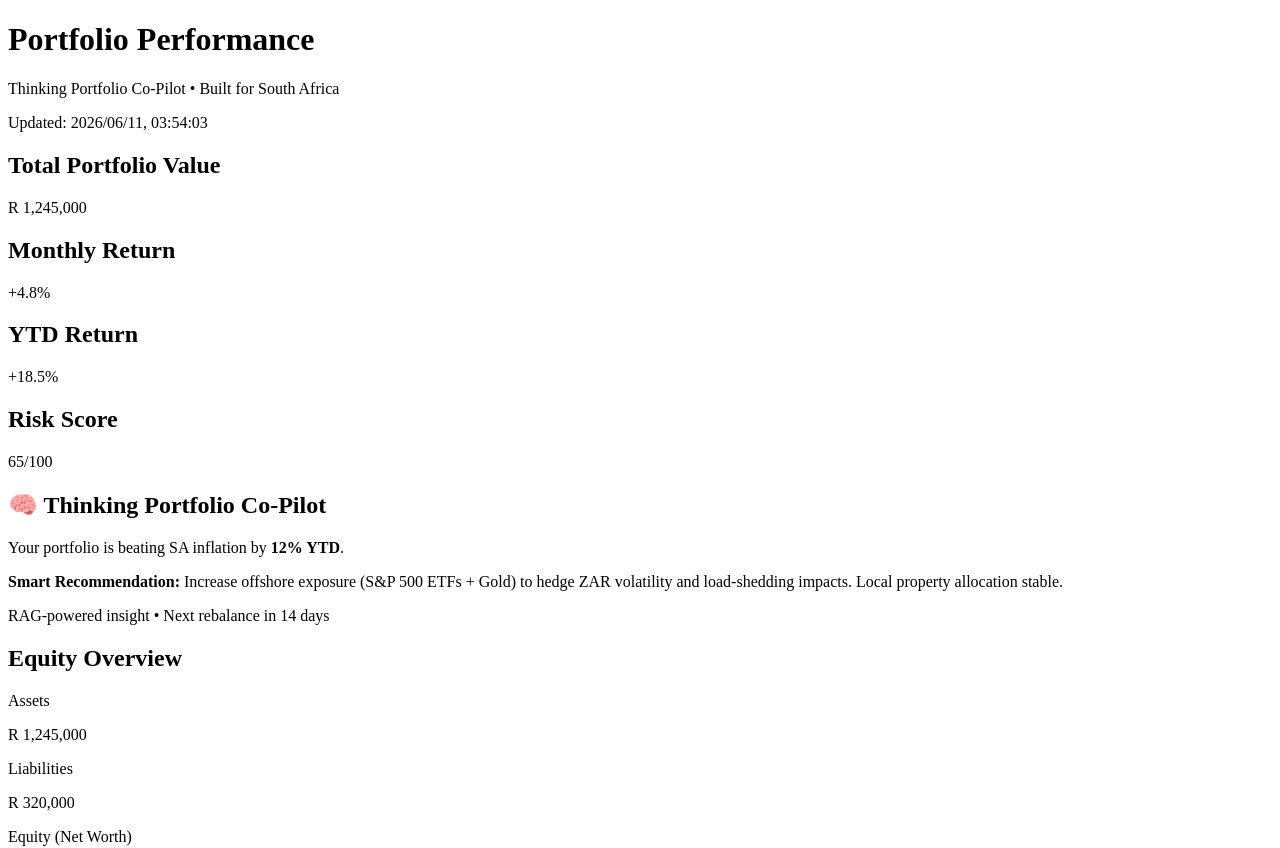
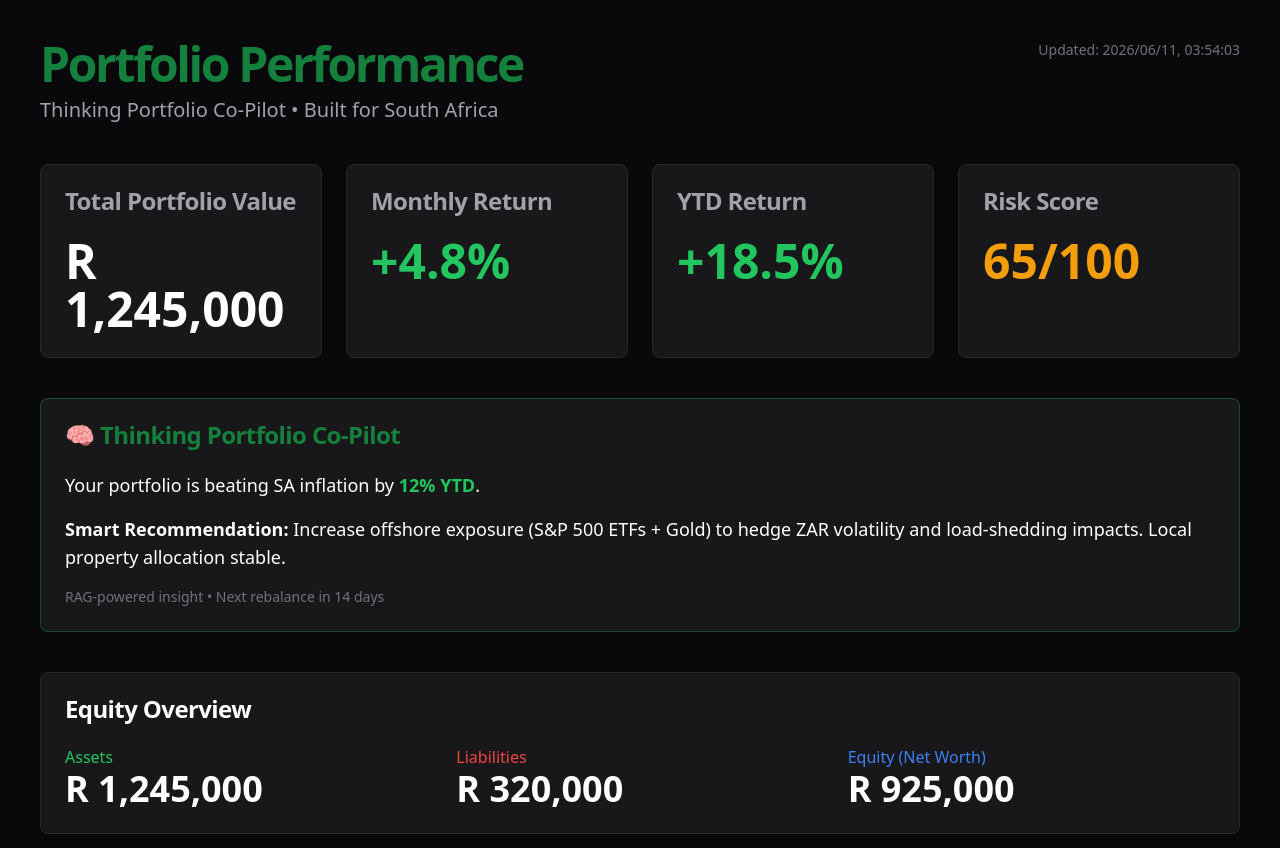
Before and after one commit to andilehlutwa3251-hue/WealthForge, a Next.js app: page /dashboard in a window 1280 px wide. Shown: the top 848 px of the page. Built offline with nearby package versions, Linux system fonts and the light colour scheme.

Commit message:
setup: add root layout

```diff
--- /dev/null
+++ b/app/layout.tsx
@@ -0,0 +1,19 @@
+import type { Metadata } from 'next';
+import './globals.css';
+
+export const metadata: Metadata = {
+  title: 'WealthForge - Africa\'s Creative + Financial Wealth Operating System',
+  description: 'Build wealth with WealthForge, Africa\'s leading financial wealth operating system.',
+};
+
+export default function RootLayout({
+  children,
+}: {
+  children: React.ReactNode;
+}) {
+  return (
+    <html lang="en">
+      <body>{children}</body>
+    </html>
+  );
+}
```
